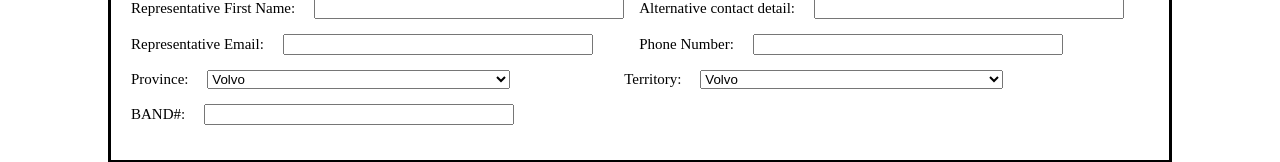
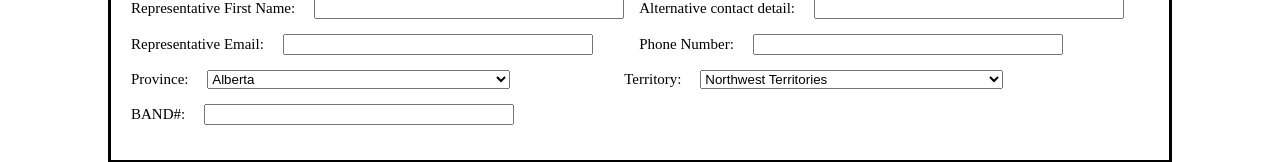
Before and after one commit to GGupta721/HSAtest, a React (Create React App) app in the folder hsatest/: page / in a window 1280 px wide. Shown: the part 968-1130 px from the top of the page. Built offline with nearby package versions, Linux system fonts and the light colour scheme.

Commit message:
Community detail changes
Added provinces and Territories.

```diff
--- a/hsatest/src/components/Form/details/province.js
+++ b/hsatest/src/components/Form/details/province.js
@@ -2,12 +2,19 @@ import React from "react";
 
 function Province() {
     return(
-        <select type="dropdown">
-            <option value="volvo">Volvo</option>
-            <option value="saab">Saab</option>
-            <option value="opel">Opel</option>
-            <option value="audi">Audi</option>
-        </select>
+  <select type="dropdown" >
+        <option value="AB">Alberta</option>
+        <option value="BC">British Columbia</option>
+        <option value="MB">Manitoba</option>
+        <option value="NB">New Brunswick</option>
+        <option value="NL">New Foundaland and Labrador</option>
+        <option value="NS">Nova Scotia</option>
+        <option value="ON">Ontario</option>
+        <option value="PE">Prince Edward Island</option>
+        <option value="QC">Quebec</option>
+        <option value="SK">Sasketchewan</option>
+
+    </select>
     )
 }
 
--- a/hsatest/src/components/Form/details/territory.js
+++ b/hsatest/src/components/Form/details/territory.js
@@ -2,11 +2,10 @@ import React from "react";
 
 function Territory() {
     return(
-        <select type="dropdown">
-            <option value="volvo">Volvo</option>
-            <option value="saab">Saab</option>
-            <option value="opel">Opel</option>
-            <option value="audi">Audi</option>
+        <select type="dropdown" >
+            <option value="NT">Northwest Territories</option>
+            <option value="NU">Nunavut</option>
+            <option value="YK">Yukon</option>
         </select>
     )
 }
--- a/hsatest/src/components/Form/form.js
+++ b/hsatest/src/components/Form/form.js
@@ -21,8 +21,11 @@ class Form extends Component {
                             <OccupantDetails />
                         </div><p/>
                         <div className="c-details">
+
                             <h2> Community Details</h2><p/>
                             <CommunityDetails />
+
+
                         </div>
                     </form>
                 </div>
--- a/hsatest/src/components/assessment/assessment.css
+++ b/hsatest/src/components/assessment/assessment.css
@@ -1,6 +1,6 @@
 .assessment-div {
     border-style: solid;
-    background-color: blue;
+    background-color: cyan;
     padding-left: 15px;
     padding-right: 15px;
     padding-bottom: 30px;
```
